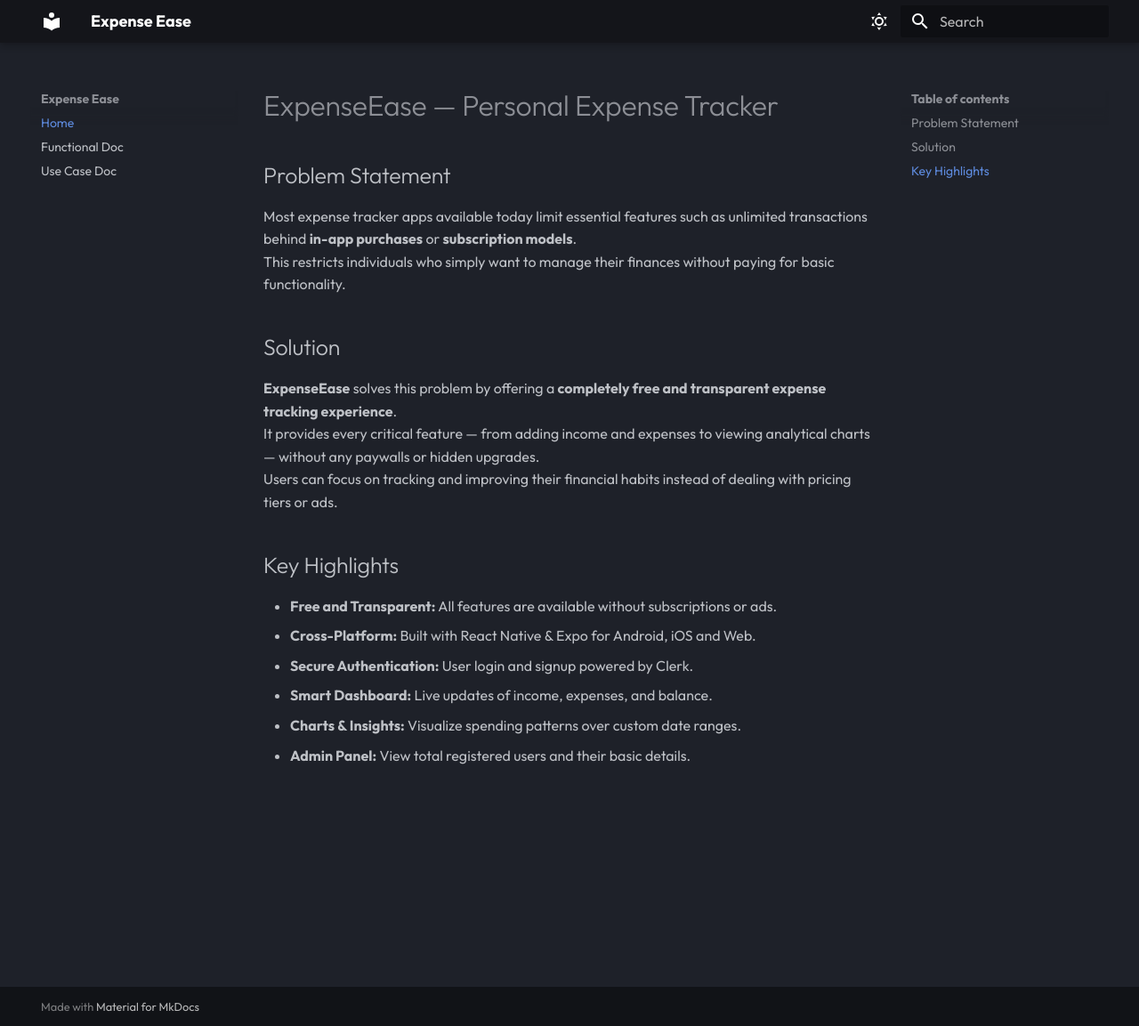
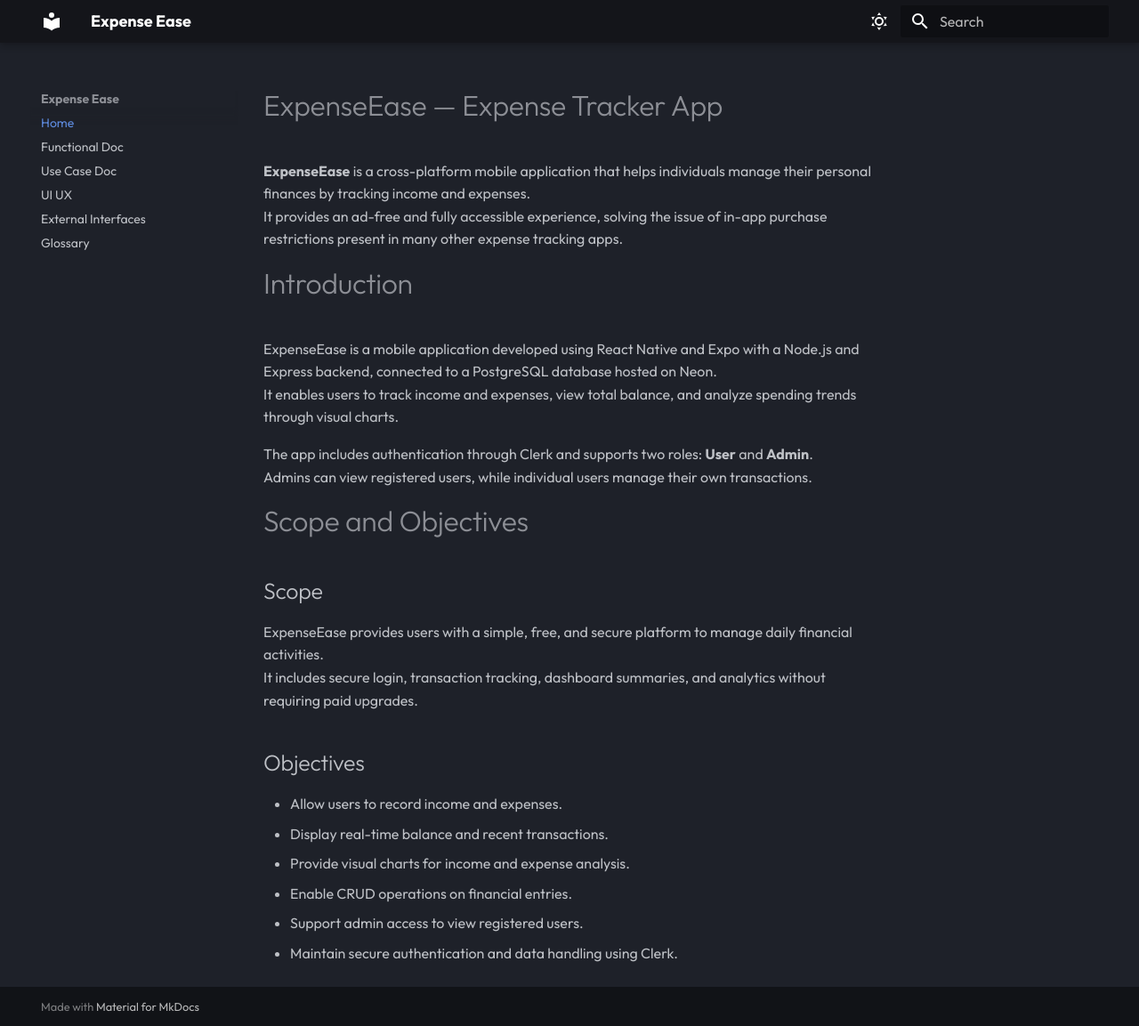
Before and after one commit to kunalgkmit/phase0-project-documentation, an MkDocs documentation site: the page built from docs/index.md, in a window 1280 px wide and 1153 px high. Shown: the whole window at 89% size. Built offline with MkDocs 1.6.1 and Material for MkDocs 9.7.7, drawn with Linux system fonts in a browser that asks for light colours.

Commit message:
feat: add external interfaces, ui ux overview, glossary for easy understanding

```diff
--- a/docs/index.md
+++ b/docs/index.md
@@ -1,18 +1,26 @@
-# ExpenseEase — Personal Expense Tracker
+# ExpenseEase — Expense Tracker App
 
-## Problem Statement
-Most expense tracker apps available today limit essential features such as unlimited transactions behind **in-app purchases** or **subscription models**.
-This restricts individuals who simply want to manage their finances without paying for basic functionality.
+**ExpenseEase** is a cross-platform mobile application that helps individuals manage their personal finances by tracking income and expenses.
+It provides an ad-free and fully accessible experience, solving the issue of in-app purchase restrictions present in many other expense tracking apps.
 
-## Solution
-**ExpenseEase** solves this problem by offering a **completely free and transparent expense tracking experience**.
-It provides every critical feature — from adding income and expenses to viewing analytical charts — without any paywalls or hidden upgrades.
-Users can focus on tracking and improving their financial habits instead of dealing with pricing tiers or ads.
+# Introduction
 
-## Key Highlights
-- **Free and Transparent:** All features are available without subscriptions or ads.
-- **Cross-Platform:** Built with React Native & Expo for Android, iOS and Web.
-- **Secure Authentication:** User login and signup powered by Clerk.
-- **Smart Dashboard:** Live updates of income, expenses, and balance.
-- **Charts & Insights:** Visualize spending patterns over custom date ranges.
-- **Admin Panel:** View total registered users and their basic details.
+ExpenseEase is a mobile application developed using React Native and Expo with a Node.js and Express backend, connected to a PostgreSQL database hosted on Neon.
+It enables users to track income and expenses, view total balance, and analyze spending trends through visual charts.
+
+The app includes authentication through Clerk and supports two roles: **User** and **Admin**.
+Admins can view registered users, while individual users manage their own transactions.
+
+# Scope and Objectives
+
+## Scope
+ExpenseEase provides users with a simple, free, and secure platform to manage daily financial activities.
+It includes secure login, transaction tracking, dashboard summaries, and analytics without requiring paid upgrades.
+
+## Objectives
+- Allow users to record income and expenses.
+- Display real-time balance and recent transactions.
+- Provide visual charts for income and expense analysis.
+- Enable CRUD operations on financial entries.
+- Support admin access to view registered users.
+- Maintain secure authentication and data handling using Clerk.
--- a/mkdocs.yml
+++ b/mkdocs.yml
@@ -32,3 +32,6 @@
   - Home: index.md
   - Functional Doc: functional.md
   - Use Case Doc: usecase.md
+  - UI UX: ui_ux.md
+  - External Interfaces: external_interfaces.md
+  - Glossary: glossary.md
```
Also changed, not shown: docs/external_interfaces.md (added, +14 -0 lines), docs/glossary.md (added, +13 -0 lines), docs/ui_ux.md (added, +15 -0 lines), docs/usecase.md (+8 -5 lines).
